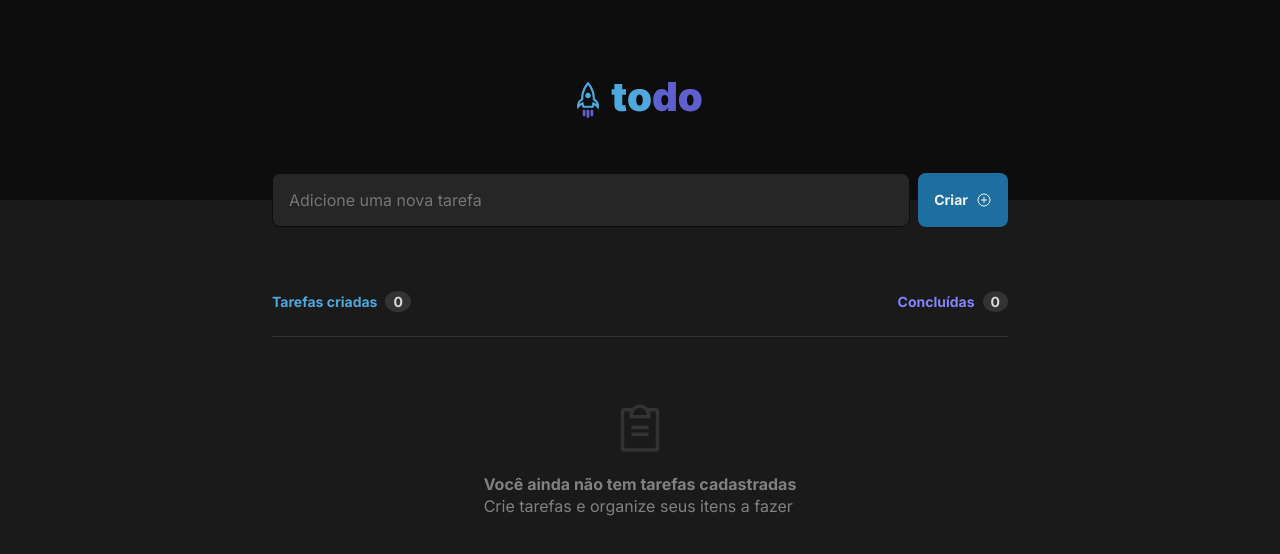
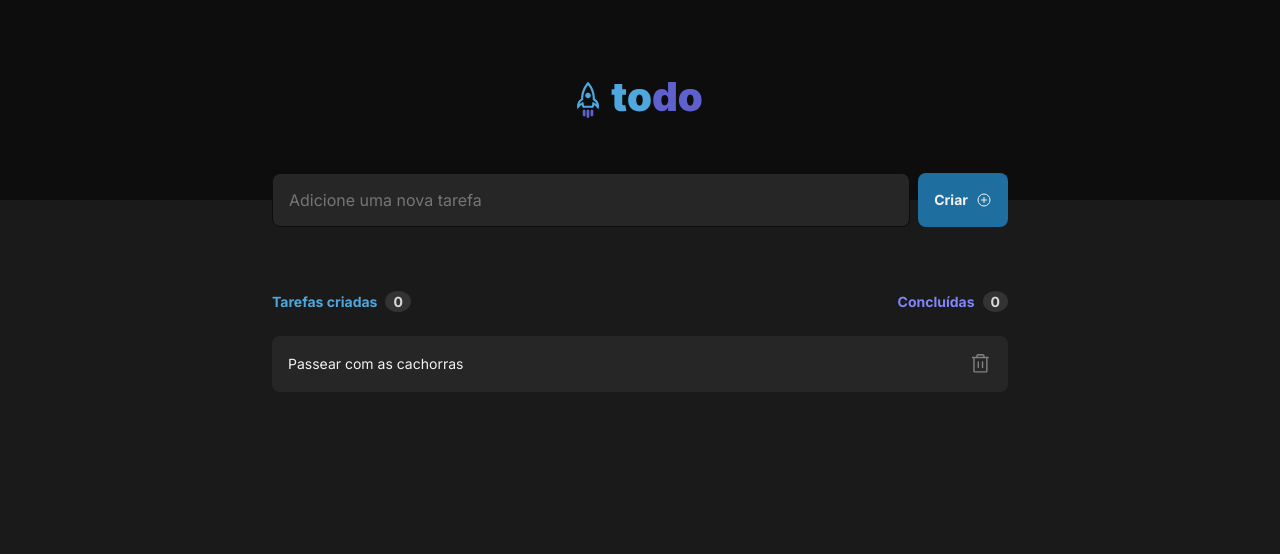
Before and after one commit to GeracNeto/Desafio-01-to-do-list-reactjs-ignite, a React (Vite) app: page / in a window 1280 px wide. Shown: the top 554 px of the page. Built offline with nearby package versions, Linux system fonts and the light colour scheme.

Commit message:
Importado componente Task

```diff
--- a/src/App.tsx
+++ b/src/App.tsx
@@ -2,13 +2,14 @@ import { Header } from './components/Header'
 import { NewTask } from './components/NewTask'
 import { Info } from './components/Info'
 import { NoTasks } from './components/NoTasks'
+import { Task } from './components/Task'
 
 import './global.css'
 import styles from './App.module.css'
 
+export function App() {
 
-
-export function App() {
+  const showTask = true
 
 
   return (
@@ -20,7 +21,8 @@ export function App() {
       <main className={styles.wrapper}>
         <Info />
 
-        <NoTasks />
+        {showTask ? <Task /> : <NoTasks />}
+
 
       </main>
 
```
